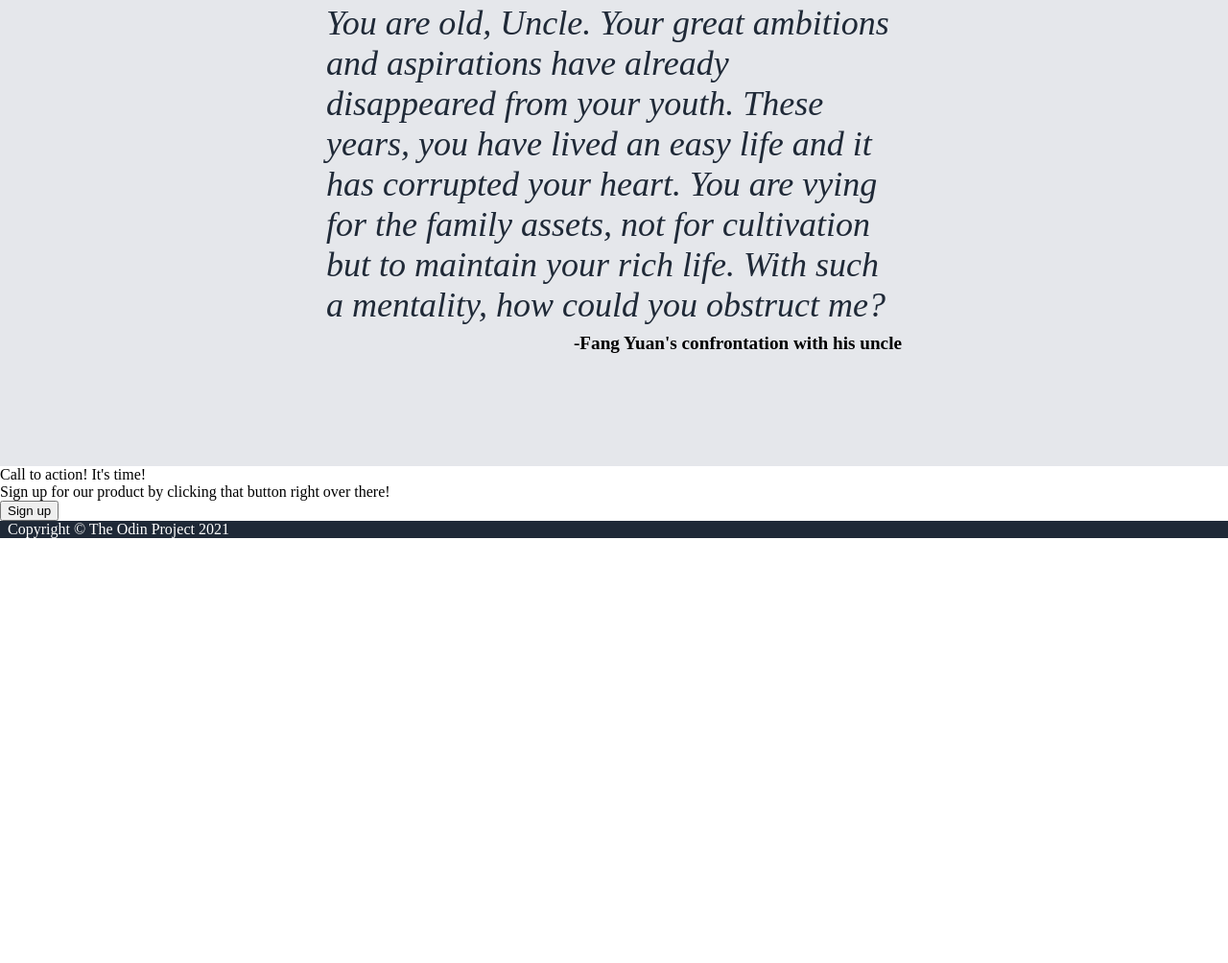
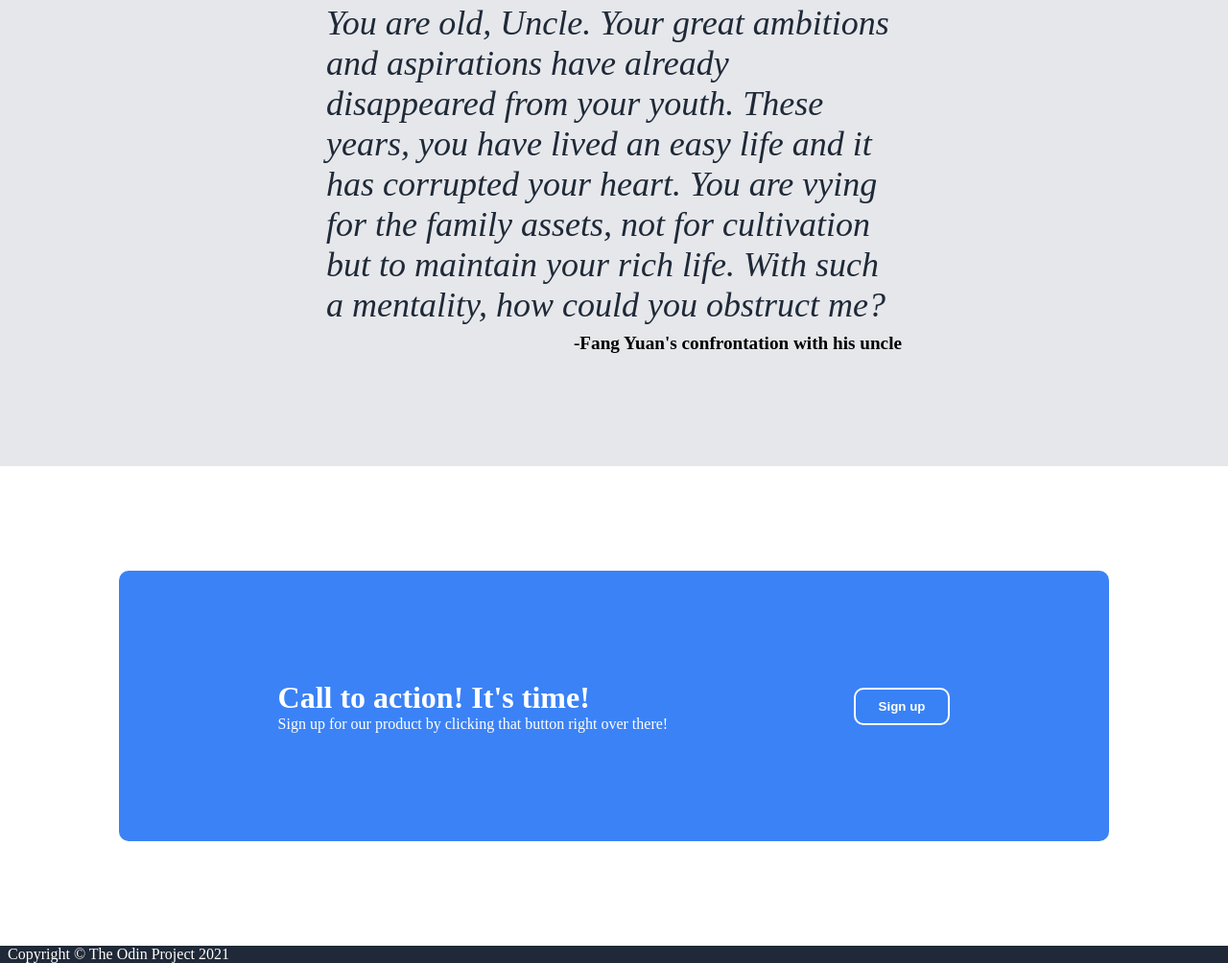
Before and after one commit to ashish-mittal2047/landing-page, a plain HTML site: page index.html in a window 1280 px wide. Shown: the part 977-1981 px from the top of the page at 96% size. Before the commit the page ends 1538 px from the top, so only its background shows below. Drawn offline with Linux system fonts and the light colour scheme.

Commit message:
Add styling for content-4

```diff
--- a/style.css
+++ b/style.css
@@ -140,3 +140,44 @@ body {
   font-weight: 700;
   font-size: 1.2em;
 }
+
+
+/********** content-4 **********/
+.content-4 {
+  display: flex;
+  justify-content: center;
+  align-items: center;
+  flex-basis: 500px;
+}
+
+.call-to-action-container {
+  height: 250px;
+  color: white;
+  background-color: #3b82f6;
+  border-radius: 10px;
+  flex-basis: 1000px;
+  display: flex;
+  padding: 16px;
+  justify-content: center;
+  align-items: center;
+  gap: 100px;
+}
+
+.cta-left-half {
+  flex-basis: 500px;
+}
+
+.cta-head {
+  font-weight: 800;
+  font-size: 32px;
+}
+
+.cta-sign-up {
+  background-color: #3882F6;
+  border: 2px solid white;
+  border-radius: 10px;
+  color: white;
+  font-weight: 700;
+  padding: 10px 24px;
+  height: fit-content;
+}
```
